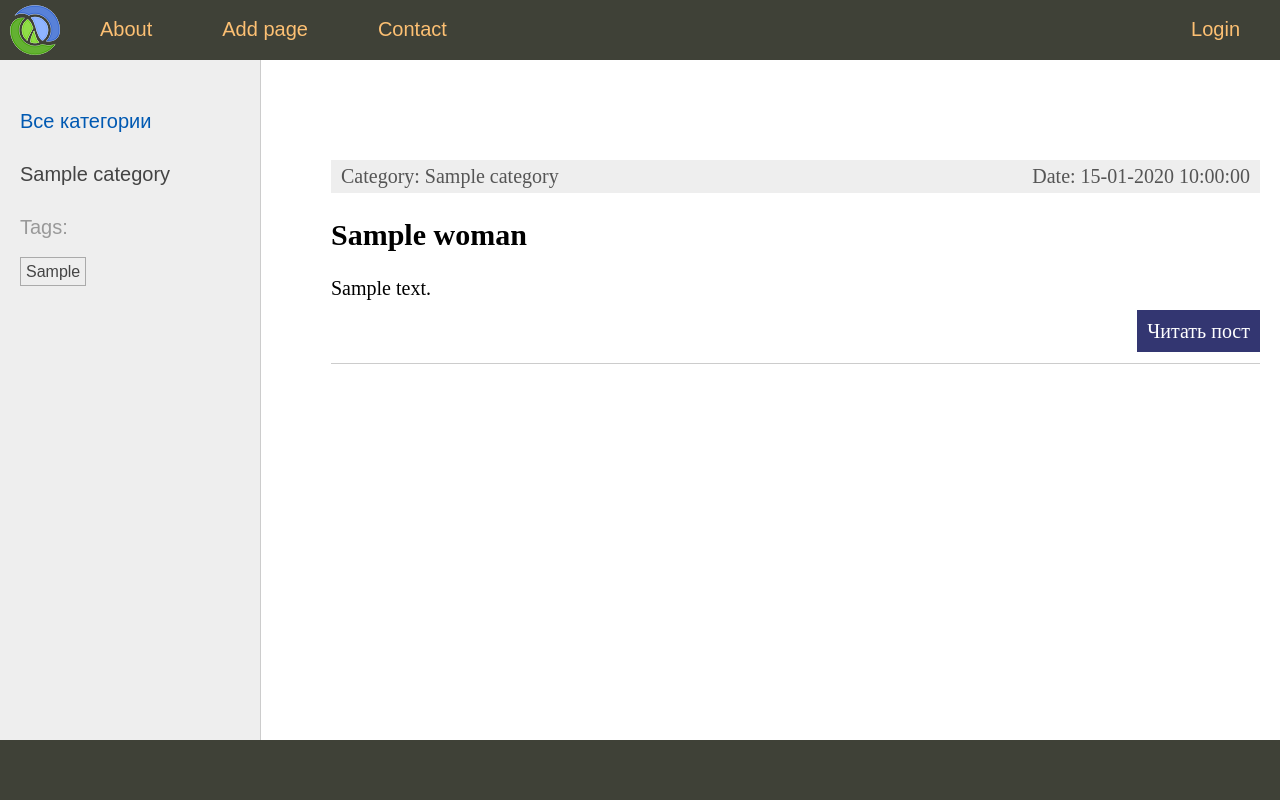
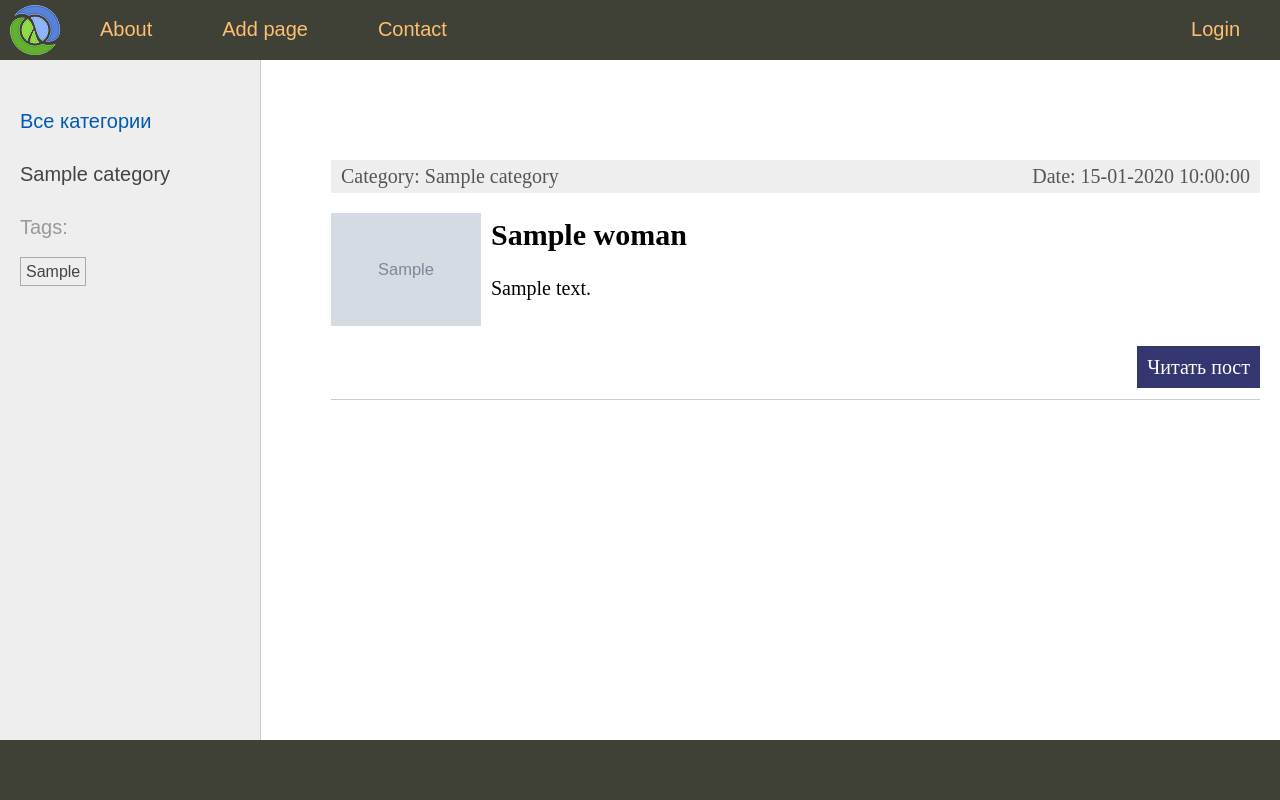
Before and after one commit to MaksFray/sitewoman, a Django app: page / in a window 1280 px wide. Run offline with Django 5.2, Linux system fonts and the light colour scheme; tables that the repository leaves empty hold one stand-in row (values such as "Sample post"); grey boxes marked "Sample" are stand-in pictures.

Commit message:
Add uploaded file to view all posts to woman app

```diff
--- a/sitewoman/woman/templates/woman/index.html
+++ b/sitewoman/woman/templates/woman/index.html
@@ -8,6 +8,11 @@
 				<p class="first">Category: {{ post.category.name }}</p>
 				<p class="last">Date: {{ post.time_update|date:"d-m-Y H:i:s"}}</p>
 			</div>
+			{% if post.photo %}
+				<p>
+					<img class="img-article-left thumb" src="{{post.photo.url}}">
+				</p>
+			{% endif %}
 			<h2>{{post.title}}</h2>
 			{% autoescape off %}
 			{{post.content|linebreaks|truncatewords:40}}
```
